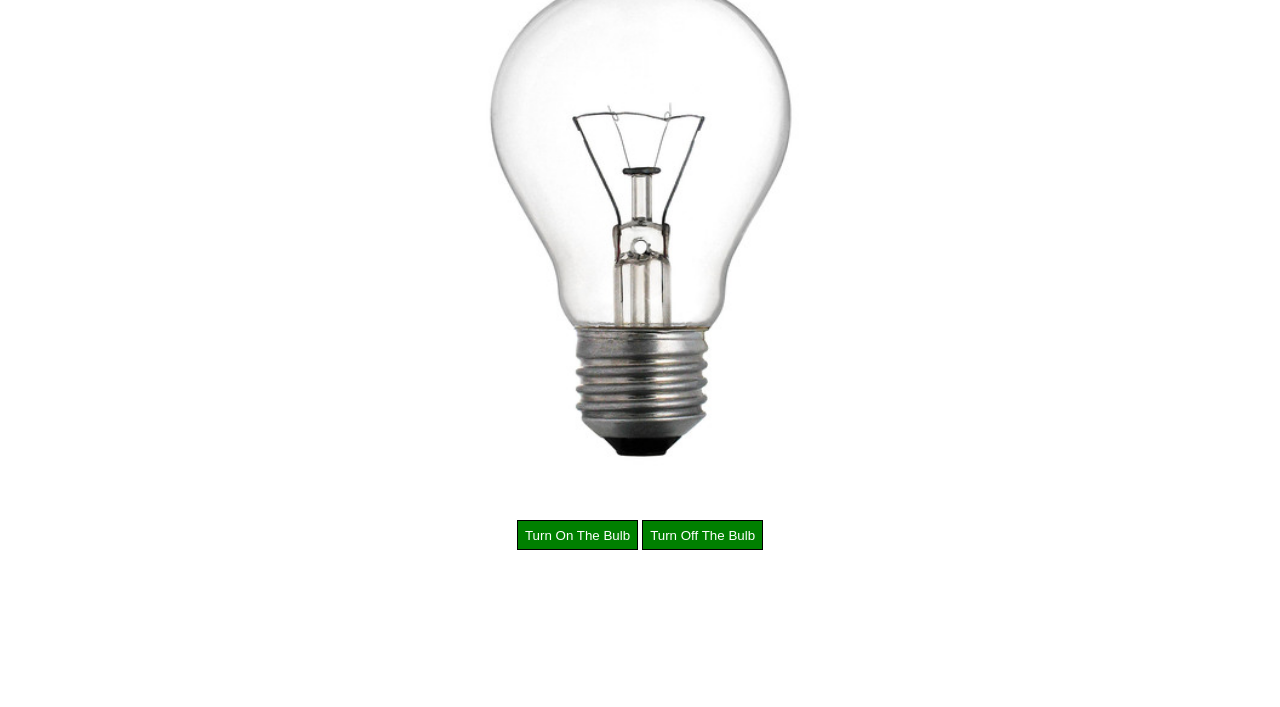
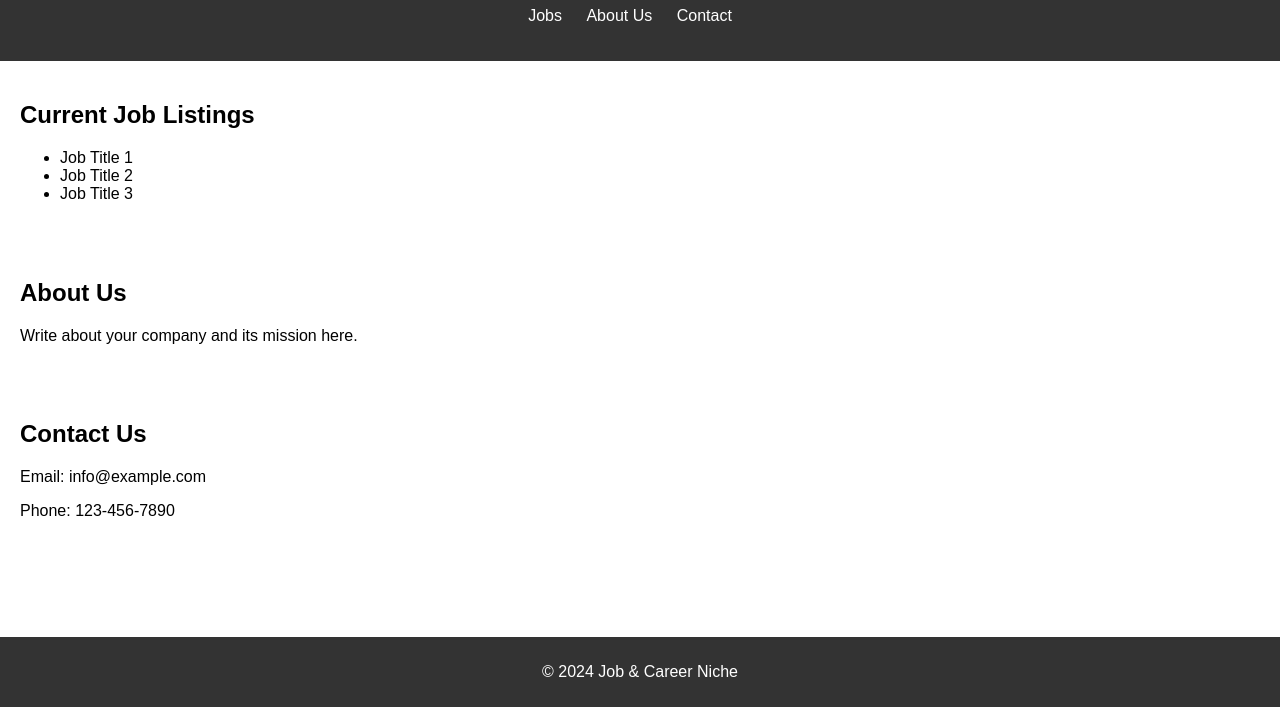
Before and after one commit to Ronak1103/EADC-EXAM, a website: page index.html in a window 1280 px wide. Shown: the part 93-800 px from the top of the page. Drawn offline with Linux system fonts and the light colour scheme.

Commit message:
Updated...

```diff
--- a/app.js
+++ /dev/null
@@ -1,11 +0,0 @@
-const bulb = document.getElementById('bulb');
-const btnOn = document.getElementById('btn-on');
-const btnOff = document.getElementById('btn-off');
-
-btnOn.addEventListener('click', () => {
-  bulb.src = 'bulb_on.jpg';
-});
-
-btnOff.addEventListener('click', () => {
-  bulb.src = 'bulb_off.jpg';
-});
--- a/index.html
+++ b/index.html
@@ -1,18 +1,46 @@
 <!DOCTYPE html>
-<html>
+<html lang="en">
+<head>
+    <meta charset="UTF-8">
+    <meta name="viewport" content="width=device-width, initial-scale=1.0">
+    <title>Job & Career Niche Website</title>
+    <link rel="stylesheet" href="styles.css">
+</head>
+<body>
+    <header>
+        <h1>Job & Career Niche</h1>
+        <nav>
+            <ul>
+                <li><a href="#jobs">Jobs</a></li>
+                <li><a href="#about">About Us</a></li>
+                <li><a href="#contact">Contact</a></li>
+            </ul>
+        </nav>
+    </header>
 
-<head>
-  <title>Bulb ON/OFF Using Button</title>
-  <link rel="stylesheet" href="styles.css">
-</head>
+    <section id="jobs">
+        <h2>Current Job Listings</h2>
+        <ul>
+            <li>Job Title 1</li>
+            <li>Job Title 2</li>
+            <li>Job Title 3</li>
+            <!-- Add more job listings here -->
+        </ul>
+    </section>
 
-<body>
-  <div class="container" align="center">
-    <img src="bulb_off.jpg" alt="Bulb" id="bulb" height="500px" width="400px"><br>
-    <button id="btn-on">Turn On The Bulb</button>
-    <button id="btn-off">Turn Off The Bulb</button>
-  </div>
-  <script src="app.js"></script>
+    <section id="about">
+        <h2>About Us</h2>
+        <p>Write about your company and its mission here.</p>
+    </section>
+
+    <section id="contact">
+        <h2>Contact Us</h2>
+        <p>Email: info@example.com</p>
+        <p>Phone: 123-456-7890</p>
+    </section>
+
+    <footer>
+        <p>&copy; 2024 Job & Career Niche</p>
+    </footer>
 </body>
-
 </html>
--- a/styles.css
+++ b/styles.css
@@ -1,11 +1,43 @@
-.container img{
-    margin-top: 4%;
-    margin-bottom: 4%;
+/* styles.css */
+
+body {
+    font-family: Arial, sans-serif;
+    margin: 0;
+    padding: 0;
 }
-.container button{
-    background-color: green;
-    color: white;
-    height: 30px;
-    padding: 7px;
-    border: 1px solid black;
+
+header {
+    background-color: #333;
+    color: #fff;
+    padding: 20px;
+    text-align: center;
 }
+
+nav ul {
+    list-style-type: none;
+    padding: 0;
+}
+
+nav ul li {
+    display: inline;
+    margin-right: 20px;
+}
+
+nav ul li a {
+    color: #fff;
+    text-decoration: none;
+}
+
+section {
+    padding: 20px;
+}
+
+footer {
+    background-color: #333;
+    color: #fff;
+    text-align: center;
+    padding: 10px 0;
+    position: fixed;
+    width: 100%;
+    bottom: 0;
+}
```
Also changed, not shown: bulb_off.jpg (deleted), bulb_on.jpg (deleted).
